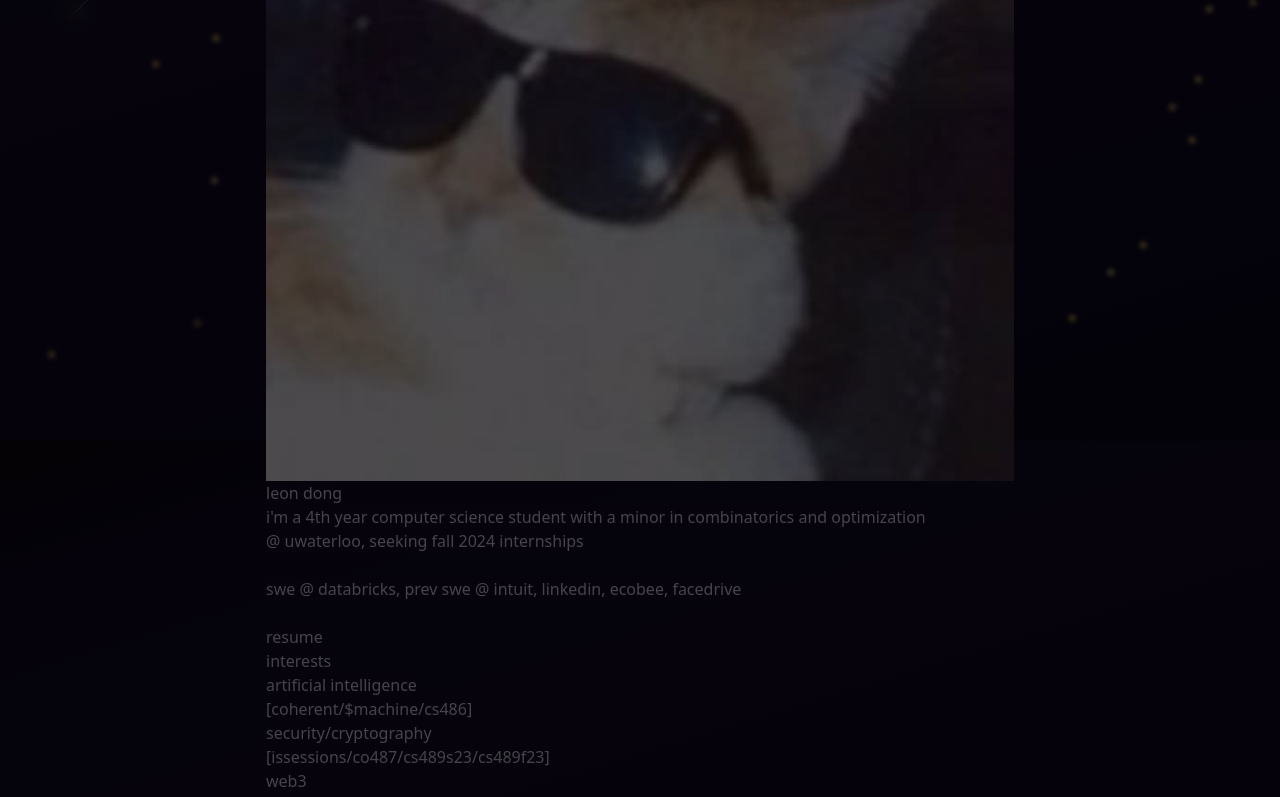
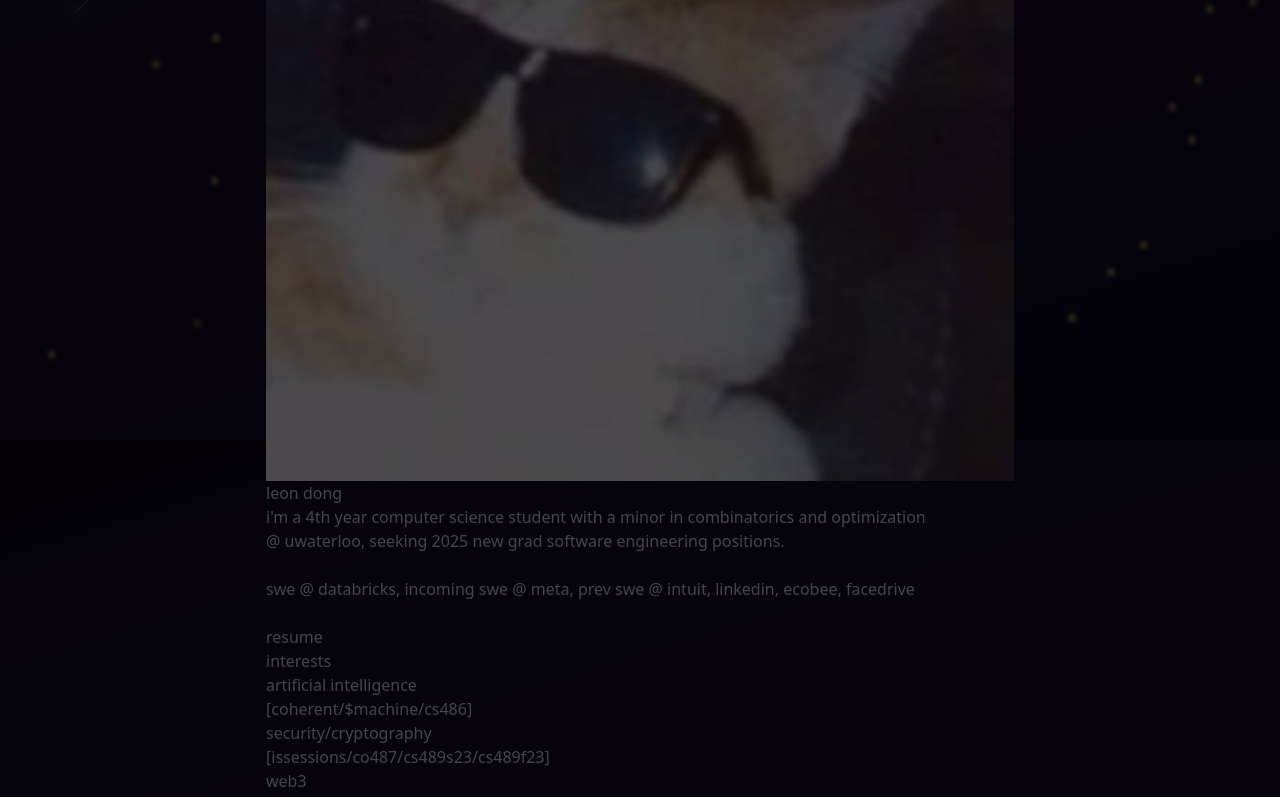
Before and after one commit to LeonDong02/zeroultra, a Next.js app: page / in a window 1280 px wide. Shown: the part 359-1156 px from the top of the page. Built offline with nearby package versions, Linux system fonts and the light colour scheme; no server answers.

Commit message:
Update index.js

```diff
--- a/pages/index.js
+++ b/pages/index.js
@@ -225,13 +225,13 @@ export default function Home() {
               <span class="highlight">
                 i&apos;m a 4th year computer science student with a minor in combinatorics and optimization @&nbsp;
                 <a href='https://uwaterloo.ca/' target="_blank" rel="noreferrer" class="transition ease-in-out underline text-violet-600 hover:text-violet-700 duration-100">uwaterloo</a>
-                , seeking fall 2024 internships
+                , seeking 2025 new grad software engineering positions.
               </span>
             </div>
             <br></br>
             <div>
               <span class="highlight">
-                swe @ <a href='https://www.databricks.com/' target="_blank" rel="noreferrer" class="transition ease-in-out underline text-violet-600 hover:text-violet-700 duration-100">databricks</a>, prev swe @ <a href='https://www.intuit.com/' target="_blank" rel="noreferrer" class="transition ease-in-out underline text-violet-600 hover:text-violet-700 duration-100">intuit</a>, <a href='https://www.linkedin.com/' target="_blank" rel="noreferrer" class="transition ease-in-out underline text-violet-600 hover:text-violet-700 duration-100">linkedin</a>, <a href='https://www.ecobee.com/' target="_blank" rel="noreferrer" class="transition ease-in-out underline text-violet-600 hover:text-violet-700 duration-100">ecobee</a>, <a href='https://steeresg.com/' target="_blank" rel="noreferrer" class="transition ease-in-out underline text-violet-600 hover:text-violet-700 duration-100">facedrive</a>
+                swe @ <a href='https://www.databricks.com/' target="_blank" rel="noreferrer" class="transition ease-in-out underline text-violet-600 hover:text-violet-700 duration-100">databricks</a>, incoming swe @ <a href='https://www.meta.com/' target="_blank" rel="noreferrer" class="transition ease-in-out underline text-violet-600 hover:text-violet-700 duration-100">meta</a>, prev swe @ <a href='https://www.intuit.com/' target="_blank" rel="noreferrer" class="transition ease-in-out underline text-violet-600 hover:text-violet-700 duration-100">intuit</a>, <a href='https://www.linkedin.com/' target="_blank" rel="noreferrer" class="transition ease-in-out underline text-violet-600 hover:text-violet-700 duration-100">linkedin</a>, <a href='https://www.ecobee.com/' target="_blank" rel="noreferrer" class="transition ease-in-out underline text-violet-600 hover:text-violet-700 duration-100">ecobee</a>, <a href='https://steeresg.com/' target="_blank" rel="noreferrer" class="transition ease-in-out underline text-violet-600 hover:text-violet-700 duration-100">facedrive</a>
               </span>
               <br></br>
             </div>
```
